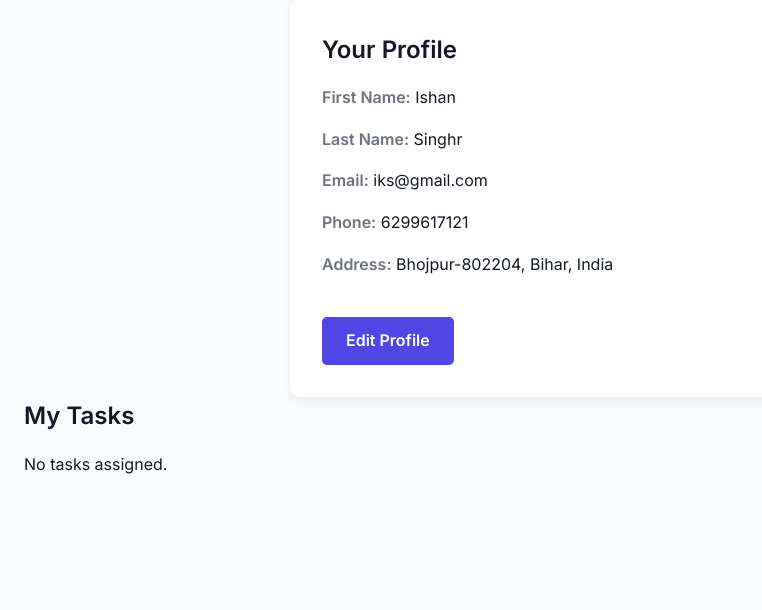
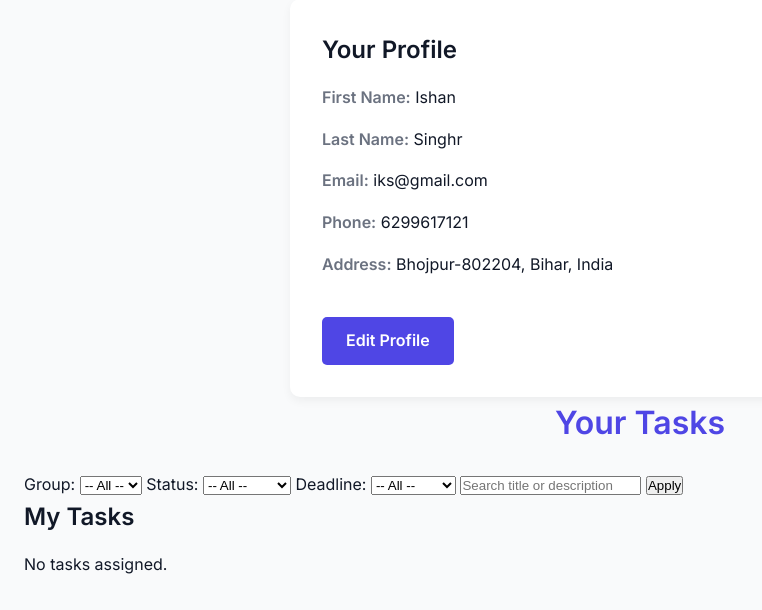
Before and after one commit to ishan1915/Project_managment_application, a Django app: page /dashboard/ in a window 1280 px wide. Shown: the part 190-800 px from the top of the page, without its empty margins (0-762 px from the left). Run offline with Django 5.2, Linux system fonts and the light colour scheme; a user stored in the database is signed in; data comes from the database, SQL or seed files in the repository; both versions use the stored data as it was after the commit.

Commit message:
Add task status update feature and dashboard filters
Introduced TaskStatusForm and a new view/template for updating task completion status from the group detail page. Enhanced the dashboard with filters for group, status, deadline, and search. Updated URLs and templates to support these features.

```diff
--- a/project/app/forms.py
+++ b/project/app/forms.py
@@ -53,3 +53,9 @@ class TaskUpdateForm(forms.ModelForm):
     class Meta:
         model=Task
         fields=['uploaded_file','user_description']
+
+
+class TaskStatusForm(forms.ModelForm):
+    class Meta:
+        model=Task
+        fields=['is_completed']
--- a/project/app/templates/dashboard.html
+++ b/project/app/templates/dashboard.html
@@ -32,6 +32,41 @@
 
     </div>
 
+
+    <h2>Your Tasks</h2>
+
+<form method="get">
+    <label>Group:</label>
+    <select name="group">
+        <option value="">-- All --</option>
+        {% for group in groups %}
+            <option value="{{ group.id }}" {% if filter_values.group == group.id|stringformat:"s" %}selected{% endif %}>
+                {{ group.name }}
+            </option>
+        {% endfor %}
+    </select>
+
+    <label>Status:</label>
+    <select name="completed">
+        <option value="">-- All --</option>
+        <option value="no" {% if filter_values.completed == 'no' %}selected{% endif %}>Incomplete</option>
+        <option value="yes" {% if filter_values.completed == 'yes' %}selected{% endif %}>Completed</option>
+    </select>
+
+    <label>Deadline:</label>
+    <select name="due">
+        <option value="">-- All --</option>
+        <option value="today" {% if filter_values.due == 'today' %}selected{% endif %}>Today</option>
+        <option value="this_week" {% if filter_values.due == 'this_week' %}selected{% endif %}>This Week</option>
+    </select>
+
+    <input type="text" name="search" placeholder="Search title or description"
+           value="{{ filter_values.search|default_if_none:'' }}" />
+
+    <button type="submit">Apply</button>
+</form>
+
+
     <h3>My Tasks</h3>
     {% for task in tasks %}
         <hr>
--- a/project/app/templates/group_detail.html
+++ b/project/app/templates/group_detail.html
@@ -26,11 +26,13 @@
     <h3>Assigned Tasks:</h3>
     {% for task in tasks %}
         <hr>
+
         <strong>Task Title:</strong> {{ task.title }}<br>
         <strong>Assigned To:</strong> {{ task.assigned_to.username }}<br>
         <strong>Description:</strong> {{ task.description }}<br>
         <strong>Deadline:</strong> {{ task.deadline }}<br>
         <strong>Status:</strong> {% if task.is_completed %}✅ Completed{% else %}❌ Pending{% endif %}<br>
+        <a href="{%url 'admin_task_status' task.id %}">Update Status </a><br>
         {% if task.uploaded_file %}
             <strong>User File:</strong> <a href="{{ task.uploaded_file.url }}" download>Download</a><br>
         {% endif %}
--- a/project/app/urls.py
+++ b/project/app/urls.py
@@ -22,5 +22,6 @@ urlpatterns=[
 
      path('group/<int:group_id>/add-member/', add_member_view, name='add_group_member'),
 
+    path('task_status<int:task_id>/',admin_task_status,name='admin_task_status'),
 
 ]
--- a/project/app/views.py
+++ b/project/app/views.py
@@ -1,10 +1,13 @@
+from django.db.models import Q
+from datetime import timedelta
+from django.utils import timezone
 from django.http import JsonResponse
 from django.shortcuts import get_object_or_404, render,redirect
 
 from .forms import SignupForm,AddMemberForm
 from django.contrib.auth import login,authenticate
 from .models import Profile,Group,Task
-from .forms import ProfileForm,LoginForm,GroupForm,TaskAssignForm,TaskUpdateForm
+from .forms import ProfileForm,LoginForm,GroupForm,TaskAssignForm,TaskUpdateForm,TaskStatusForm
 from django.contrib.auth.views import LoginView
 from django.contrib.auth.decorators import user_passes_test,login_required
 from django.contrib.auth import logout
@@ -53,8 +56,40 @@ def custom_logout_view(request):
 def dashboard_view(request):
 
     profile, created = Profile.objects.get_or_create(user=request.user)
-    tasks=Task.objects.filter(assigned_to=request.user)
-    return render(request,'dashboard.html',{ 'profile_detail':profile,'tasks':tasks})
+    tasks=Task.objects.filter(assigned_to=request.user).select_related('group')
+
+    group_id=request.GET.get('group')
+    is_completed=request.GET.get('completed')
+    due=request.GET.get('due')
+    search=request.GET.get('search')
+
+    if group_id:
+        tasks=tasks.filter(group_id=group_id)
+
+
+    if is_completed=='yes':
+        tasks=tasks.filter(is_completed=True)
+    elif is_completed=='no':
+        tasks=tasks.filter(is_completed=False)
+
+    if due=='today':
+        today=timezone.now().date()
+        tasks=tasks.filter(deadline=today)
+    elif due=='this_week':
+        today=timezone.now().date()
+        week_end=today+timedelta(days=7)
+        tasks=tasks.filter(deadline__range=[today,week_end])
+
+
+
+    groups=Group.objects.filter(members=request.user)
+
+
+    return render(request,'dashboard.html',{ 'profile_detail':profile,'tasks':tasks,'filter_values':{
+        'group':group_id,
+        'completed':is_completed,
+         'due':due,
+            'search':search   }})
 
 
 
@@ -207,3 +242,16 @@ def add_member_view(request,group_id):
         'group':group,
         'message':message
     })
+
+def admin_task_status(request,task_id):
+    task=get_object_or_404(Task,id=task_id)
+
+    if request.method=='POST':
+        form=TaskStatusForm(request.POST,instance=task)
+        if form.is_valid():
+            form.save()
+            return redirect('group_detail',group_id=task.group.id)
+    else:
+        form=TaskStatusForm(instance=task)
+    return render(request,'task_status.html',{'form':form,
+                                      'task':task})
```
Also changed, not shown: project/app/templates/task_status.html (added, +14 -0 lines), project/db.sqlite3.
